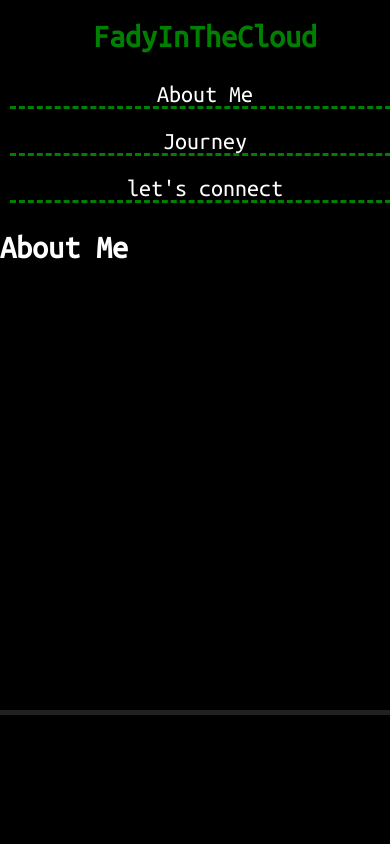
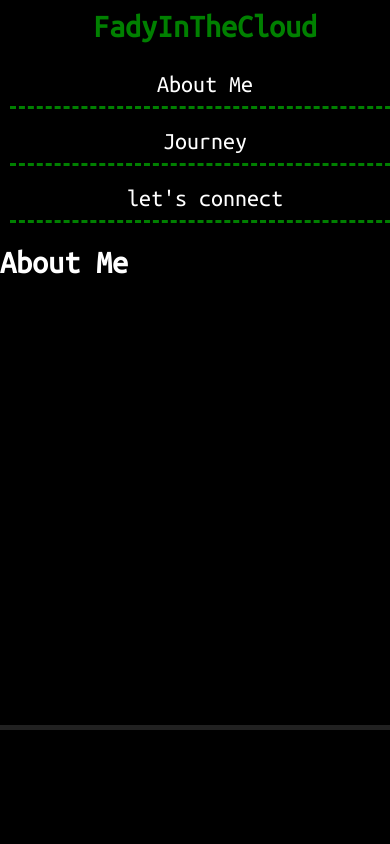
Before and after one commit to FadyGrAb/fadyinthecloud.click, a React (Create React App) app in the folder frontend/: page / in a window 390 px wide. Shown: the top 844 px of the page. Built offline with nearby package versions, Linux system fonts and the light colour scheme.

Commit message:
optimize responsiveness

```diff
--- a/frontend/src/styles/Nav.css
+++ b/frontend/src/styles/Nav.css
@@ -2,10 +2,8 @@
     .nav-item {
       float: none;
       width: 100%;
-    }
-    .nav-brand {
-      margin: 0%;
-      padding: 0%;
+      /* margin: 10px 0px 10px 0px !important; */
+      padding: 0px 0px 10px 0px !important;
     }
     #nav-bar {
       height: var(--nav-responsive-height) !important;
--- a/frontend/src/styles/Variables.css
+++ b/frontend/src/styles/Variables.css
@@ -1,4 +1,4 @@
 :root {
     --nav-height: 70px;
-    --nav-responsive-height: 210px;
+    --nav-responsive-height: 225px;
   }
```
